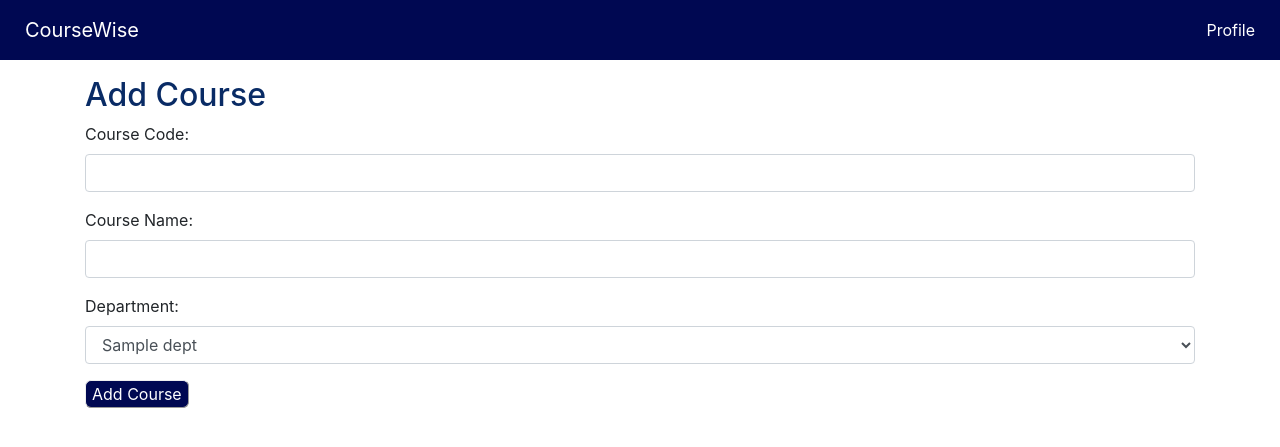
After one commit to ay106/CourseWise, a Flask app: template templates/add_courses.html in a window 1280 px wide. The commit adds this page. Shown: the top 447 px of the page. Run offline with Flask 3, Linux system fonts and the light colour scheme; the template is opened without the code that fills it: most values are stand-ins (such as "Sample title", 1, 10 or a date in 2020); some libraries are stand-ins or nearby versions.

Commit message:
copied flask-starter

```diff
--- a/app.py
+++ b/app.py
@@ -49,6 +49,26 @@ def select_department():
                            data = data,
                            department = department,
                            departments=departments)
+
+@app.route('/add_course', methods=['GET', 'POST'])
+def add_course():
+    conn = dbi.connect()
+    departments = db.get_departments(conn)
+    if request.method == 'POST':
+        course_code = request.form.get('course_code')
+        course_name = request.form.get('course_name')
+        department = request.form.get('department')
+
+        existing_course = db.get_course_by_code(conn, course_code)
+        if existing_course:
+            flash('This course already exists in the database.')
+            return redirect(url_for('add_course'))
+        dept_id = db.get_department_id(conn, department)
+        db.insert_course(conn, course_code, course_name, dept_id)
+        flash('Course added successfully!')
+        return redirect(url_for('select_department', department=department))  # Redirect back to the department page
+    else:
+        return render_template('add_courses.html', page_title='Add Course', departments=departments)
 
 @app.route('/courses/<cid>')
 def display_course(cid):
--- a/static/style.css
+++ b/static/style.css
@@ -85,11 +85,11 @@ a.course{
 .row {
     display: flex;
 
-  }
+}
 
-  .column {
+.column {
     flex: 50%;
-  }
+}
 
 .btn {
     padding: 1px 6px;
--- /dev/null
+++ b/templates/add_courses.html
@@ -0,0 +1,29 @@
+{% extends "base.html" %}
+
+{% block main_content %}
+<div class="container pt-3">
+    <h1>Add Course</h1>
+    <form method="POST" action="{{ url_for('add_course') }}">
+        <div class="form-group">
+            <label for="course_code">Course Code:</label>
+            <input type="text" class="form-control" id="course_code" name="course_code" required>
+        </div>
+        <div class="form-group">
+            <label for="course_name">Course Name:</label>
+            <input type="text" class="form-control" id="course_name" name="course_name" required>
+        </div>
+        <div class="form-group">
+            <label for="department">Department:</label>
+            <select class="form-control" id="department" name="department" required>
+                {% if departments %}
+                    {% for dept in departments %}
+                        <option value="{{ dept.name }}">{{ dept.name }}</option>
+                    {% endfor %}
+                {% endif %}
+
+            </select>
+        </div>
+        <button type="submit" class="btn btn-primary">Add Course</button>
+    </form>
+</div>
+{% endblock %}
--- a/templates/course_reviews.html
+++ b/templates/course_reviews.html
@@ -3,17 +3,17 @@
 {% block main_content %}
 <div class="container pt-4">
     <div class="course_reviews">
-        <div class = "topbar">
+        <div class = "form-group">
             <div class="row" for="coursereviews">
                 <h1>{{course.course_code}}: {{course.name}}</h1>
             </div>
-            <div class="row" for="coursereviews">
+            <div class="form-group" for="coursereviews">
                 <p><strong>Total Results:</strong> {{ length }}</p>
                 <a href="{{ url_for('add_review', course_code = course.course_code, cid = course.cid) }}" class="btn">Add Review</a>
             </div>
         </div>
         <br>
-        <div class="bottombar" id="reviews">
+        <div class="form-group" id="reviews">
             <ul id="reviews-list">
                 {% for r in reviews %}
                     <li class="review-box">
--- a/templates/department_courses.html
+++ b/templates/department_courses.html
@@ -14,4 +14,8 @@
         </ul>
     </div>
 </div>
+<div class="container pt-3">
+    <p>Missing a course?</p>
+    <a href="{{ url_for('add_course')}}" class="btn">Add Course</a>
+</div>
 {% endblock %}
```
Also changed, not shown: queries.py (+19 -0 lines).
